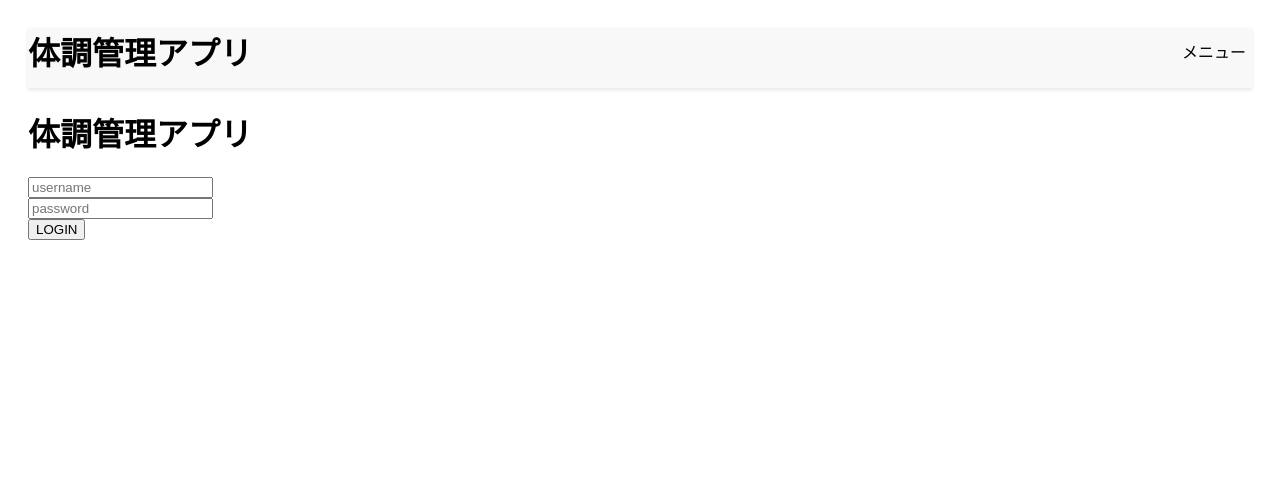
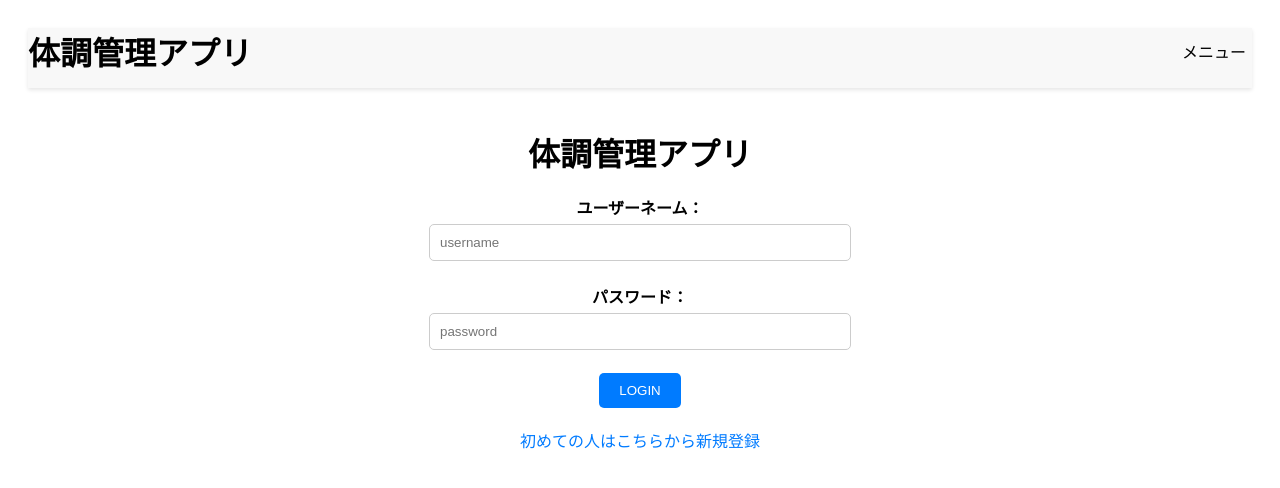
Before and after one commit to Na0Se/condition_management, a Vue app in the folder frontend-app/: page / in a window 1280 px wide. Shown: the top 488 px of the page. Built offline with nearby package versions, Linux system fonts and the light colour scheme.

Commit message:
done register

```diff
--- a/frontend-app/src/components/LoginUser.vue
+++ b/frontend-app/src/components/LoginUser.vue
@@ -1,47 +1,100 @@
 <template>
-    <div>
-        <h1>体調管理アプリ</h1>
-
-        <form>
-        <input type="text" placeholder="username" required v-model="inputUser.username"/><br>
-        <input type="password" placeholder="password" required v-model="inputUser.password"/><br>
-        <button @click="login">LOGIN</button>
-        </form>
-    </div>
+    <div class="app-container">
+    <h1>体調管理アプリ</h1>
+    <form class="login-form">
+      <label for="username">ユーザーネーム：</label>
+      <input type="text" id="username" placeholder="username" required v-model="inputUser.username" /><br>
+      <label for="password">パスワード：</label>
+      <input type="password" id="password" placeholder="password" required v-model="inputUser.password" /><br>
+      <button @click="login">LOGIN</button>
+    </form>
+    <router-link class="register-link" to="/register">初めての人はこちらから新規登録</router-link>
+  </div>
 </template>
 
 <script>
-import {inject} from 'vue';
+import { inject } from 'vue';
 import { useRouter } from 'vue-router';
 
 export default {
     name: 'LoginUser',
-    setup(){
+    setup() {
         const inputUser = {
             username: '',
             password: ''
         }
 
-        const {loginUser} = inject('fetchStore');
+        const { loginUser } = inject('fetchStore');
 
         const router = useRouter();
 
         const login = async (event) => {
             event.preventDefault();
-            if(inputUser.username&&inputUser.password){
-                try{
+            if (inputUser.username && inputUser.password) {
+                try {
                     await loginUser(inputUser);
                     router.push('/condition');
-                } catch(error){
+                } catch (error) {
                     window.alert('ユーザーネームかパスワードが間違ってるみたいだよ');
                 }
             }
         };
 
-        return{
+        return {
             inputUser,
             login
         }
     }
 }
 </script>
+
+<style scoped>
+.app-container {
+  max-width: 400px;
+  margin: 0 auto;
+  padding: 20px;
+  text-align: center;
+}
+
+h1 {
+  margin-bottom: 20px;
+}
+
+.login-form {
+  display: flex;
+  flex-direction: column;
+  align-items: center;
+}
+
+.login-form label {
+  font-weight: bold;
+}
+
+.login-form input {
+  width: 100%;
+  padding: 10px;
+  margin: 5px 0;
+  border: 1px solid #ccc;
+  border-radius: 5px;
+}
+
+button {
+  padding: 10px 20px;
+  background-color: #007bff;
+  color: #fff;
+  border: none;
+  border-radius: 5px;
+  cursor: pointer;
+}
+
+button:hover {
+  background-color: #0056b3;
+}
+
+.register-link {
+  display: block;
+  margin-top: 20px;
+  color: #007bff;
+  text-decoration: none;
+}
+</style>
--- a/frontend-app/src/components/RegisterUser.vue
+++ b/frontend-app/src/components/RegisterUser.vue
@@ -1,12 +1,101 @@
 <template>
+    <div class="app-container">
     <h1>体調管理アプリ</h1>
+    <form class="register-form">
+      <label for="username">ユーザーネーム：</label>
+      <input type="text" id="username" placeholder="username" required v-model="inputUser.username" /><br>
+      <label for="password">パスワード：</label>
+      <input type="password" id="password" placeholder="password" required v-model="inputUser.password" /><br>
+      <label for="morePassword">パスワード再入力：</label>
+      <input type="password" id="morePassword" placeholder="one more password" required v-model="inputUser.password_confirmation" /><br>
+      <button @click.prevent="register">REGISTER</button>
+    </form>
+    <router-link class="back-link" to="/">ログイン画面に戻る</router-link>
+  </div>
 </template>
 
 <script>
+import {inject} from 'vue';
+import { useRouter } from 'vue-router';
+
 export default {
     name: 'RegisterUser',
-    setup(){
+    setup() {
+        const inputUser = {
+            username: '',
+            password: '',
+            password_confirmation: ''
+        }
 
+        const {registerUser} = inject('fetchStore');
+        const router = useRouter();
+
+        const register = async () => {
+            if (inputUser.username && inputUser.password && inputUser.password_confirmation) {
+                try{
+                    await registerUser(inputUser);
+                    router.push('/condition');
+                } catch(error){
+                    console.log(error);
+                }
+            }
+        };
+
+        return {
+            inputUser,
+            register
+        }
     }
 }
 </script>
+
+<style scoped>
+.app-container {
+  max-width: 400px;
+  margin: 0 auto;
+  padding: 20px;
+  text-align: center;
+}
+
+h1 {
+  margin-bottom: 20px;
+}
+
+.register-form {
+  display: flex;
+  flex-direction: column;
+  align-items: center;
+}
+
+.register-form label {
+  font-weight: bold;
+}
+
+.register-form input {
+  width: 100%;
+  padding: 10px;
+  margin: 5px 0;
+  border: 1px solid #ccc;
+  border-radius: 5px;
+}
+
+button {
+  padding: 10px 20px;
+  background-color: #007bff;
+  color: #fff;
+  border: none;
+  border-radius: 5px;
+  cursor: pointer;
+}
+
+button:hover {
+  background-color: #0056b3;
+}
+
+.back-link {
+  display: block;
+  margin-top: 20px;
+  color: #007bff;
+  text-decoration: none;
+}
+</style>
--- a/frontend-app/src/store/fetchStore.js
+++ b/frontend-app/src/store/fetchStore.js
@@ -26,8 +26,24 @@ export function fetchStore() {
 
   };
 
+  const registerUser = async (user) => {
+    const fetchOptions = {
+      method: 'POST',
+      body: JSON.stringify(user),
+      headers: { 'Content-Type' : 'application/json'}
+    };
+
+    const response = await window.fetch(getApiUrl('/api/register'), fetchOptions);
+
+    if(response.status !== 201){
+      window.alert('新規登録ができなかったよ！？');
+      throw new Error(`ERROR:${response.status} ${response.statusText}`);
+    }
+  };
+
   return {
     state,
-    loginUser
+    loginUser,
+    registerUser
   };
 }
```
